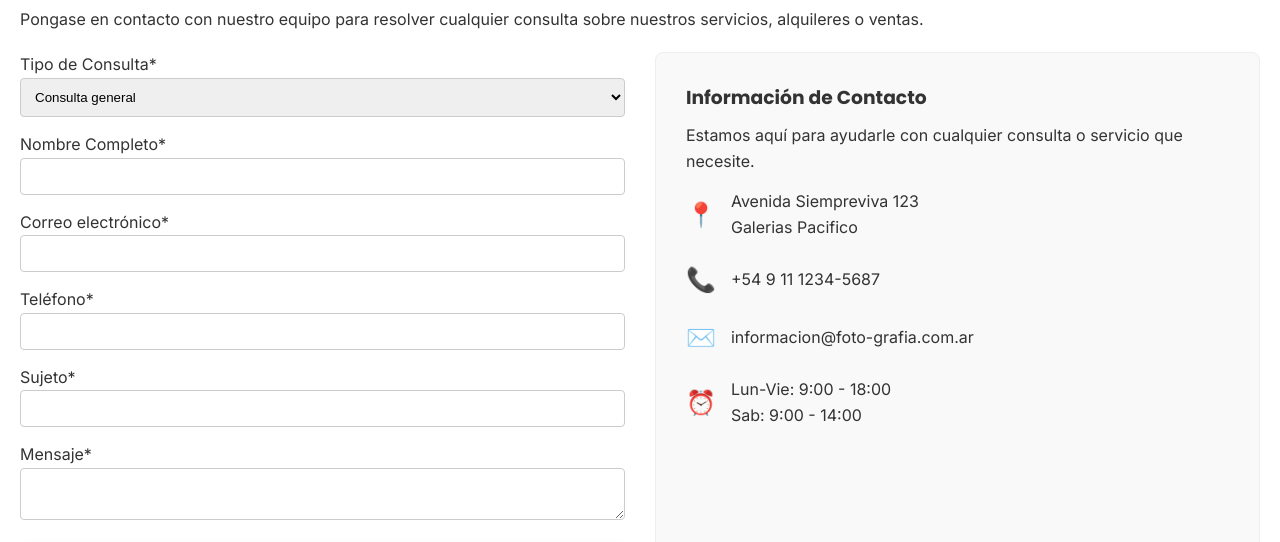
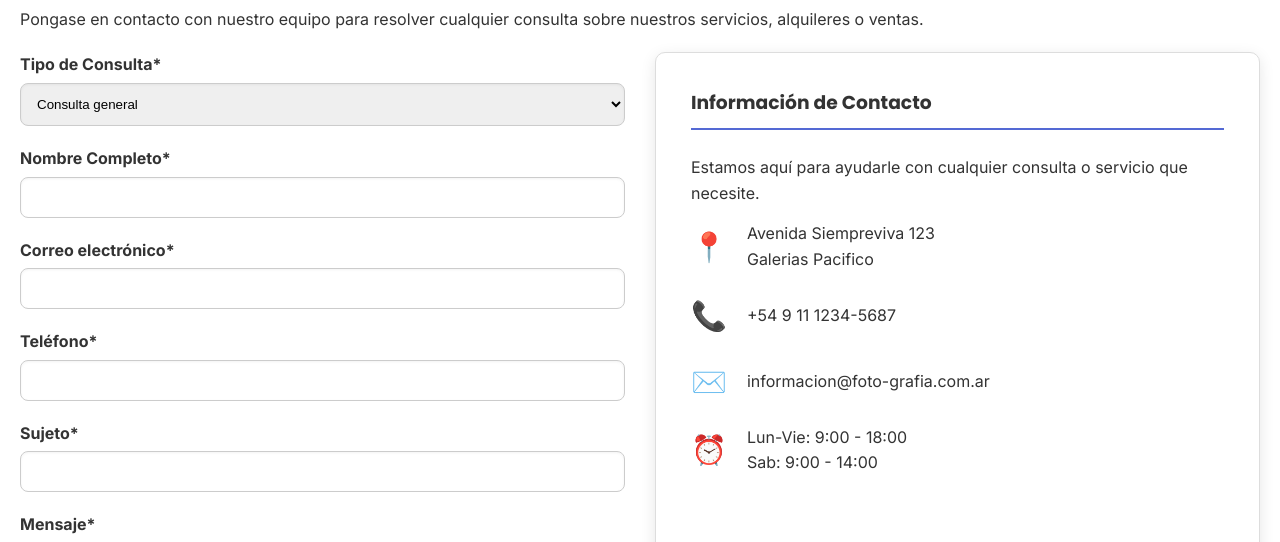
Before and after one commit to Awpii/WebDesign_UADE, a plain HTML site: page contacto.html in a window 1280 px wide. Shown: the part 244-786 px from the top of the page. Drawn offline with Linux system fonts and the light colour scheme.

Commit message:
idek anymore

```diff
--- a/styles.css
+++ b/styles.css
@@ -427,9 +427,15 @@ details[open] summary {
     padding: 40px 20px;
 }
 
+.contact .info h3 {
+    border-bottom: 2px solid #5469d4; /* Add a separator line */
+    padding-bottom: 10px;
+    margin-bottom: 25px;
+}
+
 .contact-grid {
     display: grid;
-    grid-template-columns: 1fr 1fr;
+    grid-template-columns: repeat(auto-fit, minmax(300px, 1fr));
     gap: 30px;
     margin-top: 20px;
 }
@@ -442,17 +448,33 @@ details[open] summary {
 .contact form input,
 .contact form select,
 .contact form textarea {
-    padding: 10px;
-    margin-bottom: 15px;
+    padding: 12px;
+    margin-bottom: 20px;
     border: 1px solid #ccc;
-    border-radius: 4px;
+    border-radius: 8px;
+    box-shadow: inset 0 1px 3px rgba(0, 0, 0, 0.05);
+    transition: all 0.3s ease;
+}
+
+.contact form input:focus,
+.contact form select:focus,
+.contact form textarea:focus {
+    border-color: #5469d4;
+    box-shadow: 0 0 8px rgba(84, 105, 212, 0.6);
+    outline: none;
+}
+.contact form label {
+    font-weight: bold;
+    color: #333;
+    margin-bottom: 5px;
 }
 
 .contact .info {
-    background: #f9f9f9;
-    padding: 30px;
-    border-radius: 8px;
-    border: 1px solid #eee;
+    background: white;
+    padding: 35px;
+    border-radius: 10px;
+    border: 1px solid #ddd;
+    box-shadow: 0 4px 15px rgba(0, 0, 0, 0.1);
 }
 
 .contact .info ul {
@@ -468,9 +490,8 @@ details[open] summary {
 }
 
 .contact-item .icon {
-    font-size: 1.5rem;
-    margin-right: 15px;
-    color: #5469d4;
+    font-size: 1.8rem;
+    margin-right: 20px;
 }
 
 /* CTA / Nosotros */
@@ -688,4 +709,7 @@ footer .copyright {
     header nav ul {
         flex-direction: column;
     }
+    .contact-grid {
+        grid-template-columns: 1fr;
+    }
 }
```
